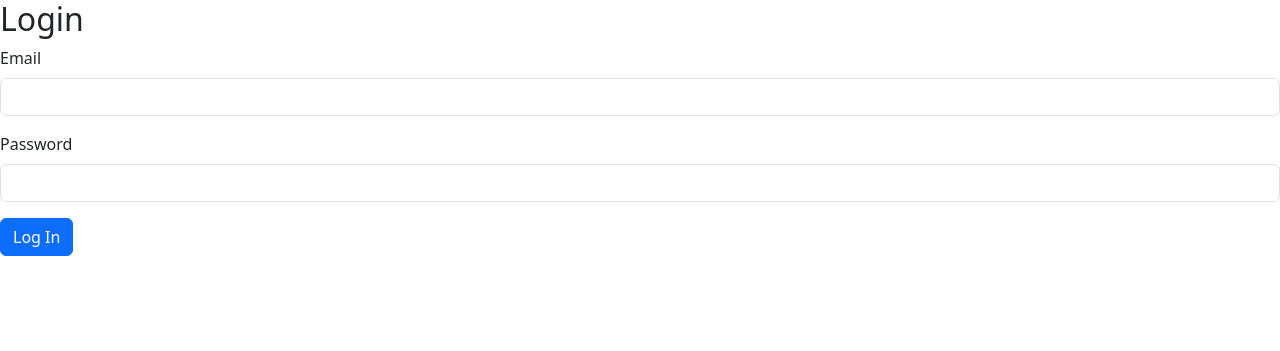
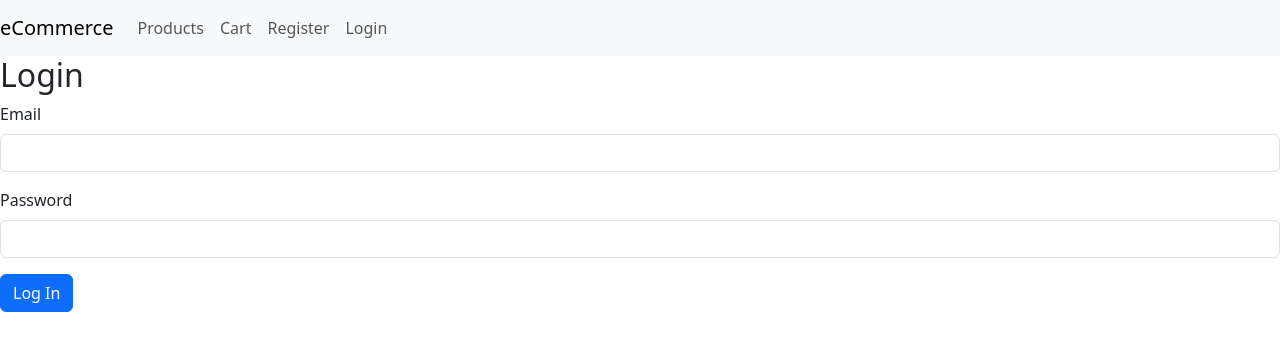
Before and after one commit to MariosAvraam/online-shop, a Flask app: page /login in a window 1280 px wide. Shown: the top 351 px of the page. Run offline with Flask 3, Linux system fonts and the light colour scheme; some libraries are stand-ins or nearby versions.

Commit message:
Update base.html. Add navbar.

```diff
--- a/templates/base.html
+++ b/templates/base.html
@@ -11,7 +11,36 @@
 
 <body>
   <header>
+    <nav class="navbar navbar-expand-lg navbar-light bg-light">
+      <a class="navbar-brand" href="{{ url_for('index') }}">eCommerce</a>
+      <button class="navbar-toggler" type="button" data-toggle="collapse" data-target="#navbarNav" aria-controls="navbarNav" aria-expanded="false" aria-label="Toggle navigation">
+        <span class="navbar-toggler-icon"></span>
+      </button>
+      <div class="collapse navbar-collapse" id="navbarNav">
+        <ul class="navbar-nav ml-auto">
+          <li class="nav-item">
+            <a class="nav-link" href="{{ url_for('display_products') }}">Products</a>
+          </li>
+          <li class="nav-item">
+            <a class="nav-link" href="{{ url_for('view_cart') }}">Cart</a>
+          </li>
+          {% if current_user.is_authenticated %}
+          <li class="nav-item">
+            <a class="nav-link" href="{{ url_for('logout') }}">Logout</a>
+          </li>
+          {% else %}
+          <li class="nav-item">
+            <a class="nav-link" href="{{ url_for('register') }}">Register</a>
+          </li>
+          <li class="nav-item">
+            <a class="nav-link" href="{{ url_for('login') }}">Login</a>
+          </li>
+          {% endif %}
+        </ul>
+      </div>
+    </nav>
   </header>
+
 
   <main>
     {% block content %}{% endblock %}
```
